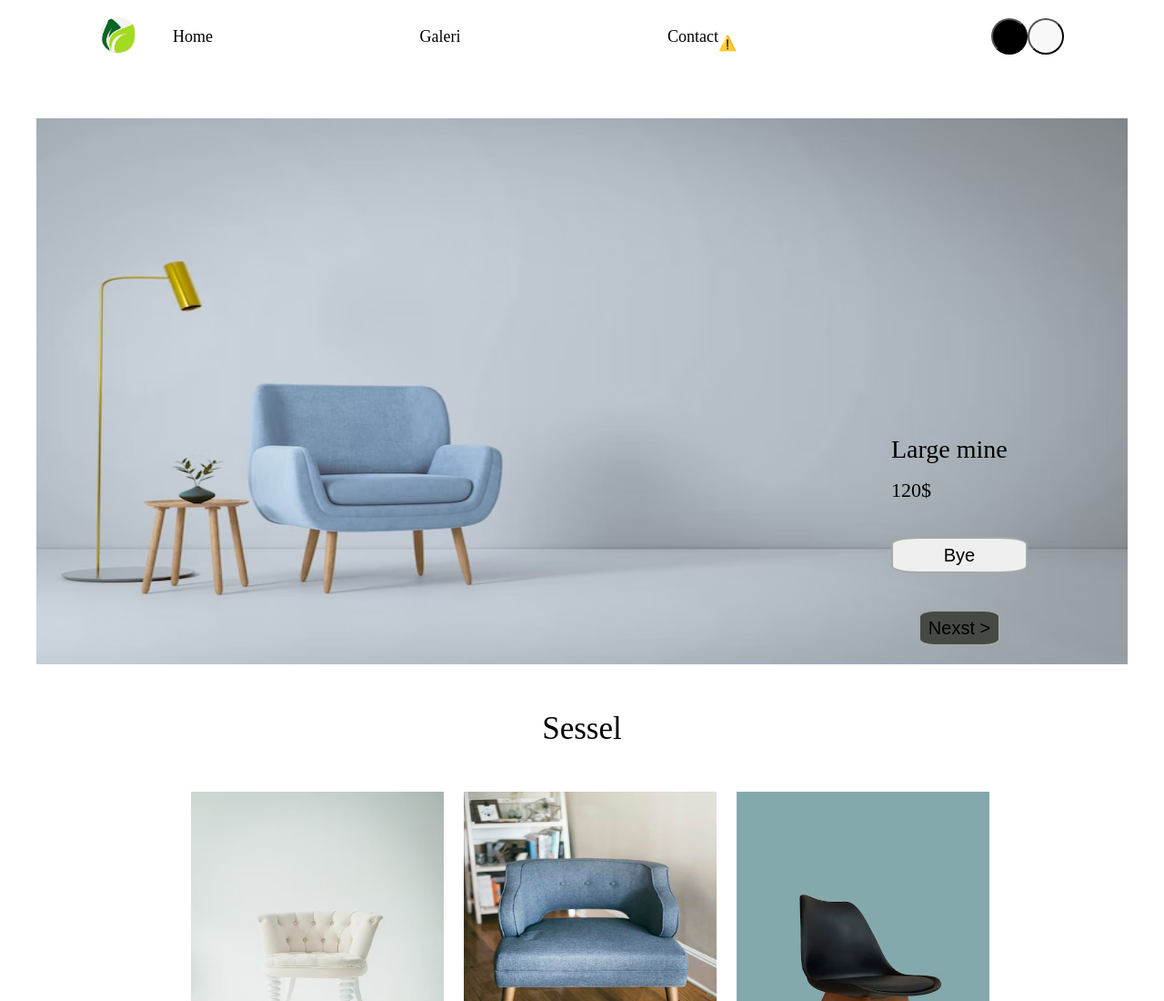
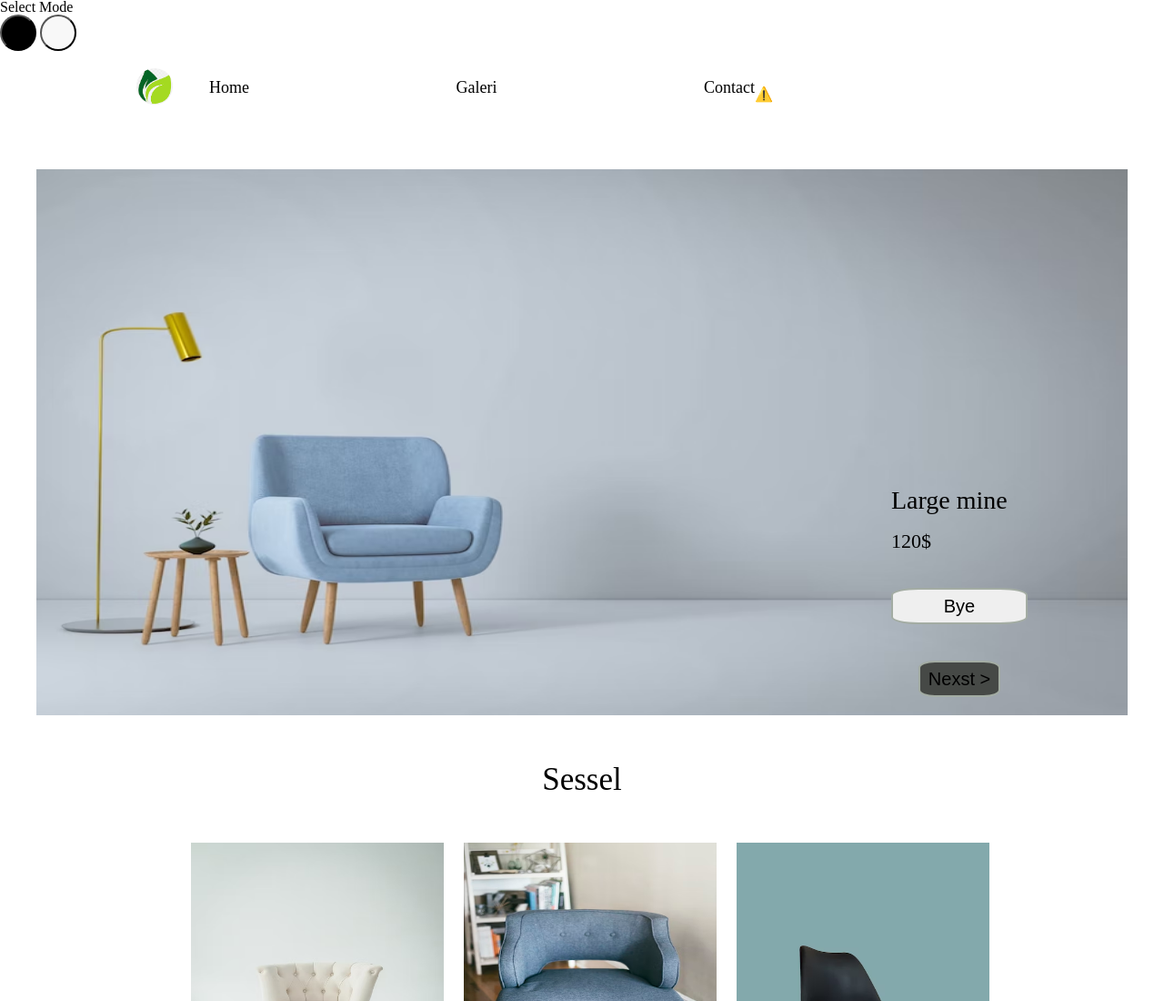
Before and after one commit to iurimach/project-8, a plain HTML site: page index.html in a window 1280 px wide. Shown: the top 1100 px of the page at 91% size. Drawn offline with nearby package versions, Linux system fonts and the light colour scheme; no server answers.

Commit message:
version 4

```diff
--- a/index.html
+++ b/index.html
@@ -17,6 +17,9 @@
 <body>
     <header>
 
+        <h3> Select Mode</h3>
+        <button id="darck"  onclick="darck()"></button>
+       <button id="white"  onclick="white()"></button>
         <nav class="naw">
 
             <div class="logo"> <a href=""> <img src="foto/logo.png" alt="errfoo"> </a></div>
@@ -30,8 +33,7 @@
             <script src="https://unpkg.com/@lottiefiles/lottie-player@latest/dist/lottie-player.js"></script>
             <lottie-player src="https://assets10.lottiefiles.com/packages/lf20_riAqnQrYxZ.json"  background="transparent"  speed="1"  style="width: 300px; height: 300px; margin-top: 15px;"  loop  autoplay></lottie-player>
 
-       <button id="darck"  onclick="darck()"></button>
-       <button id="white"  onclick="white()"></button>
+
         </nav>
 
     </header>
```
